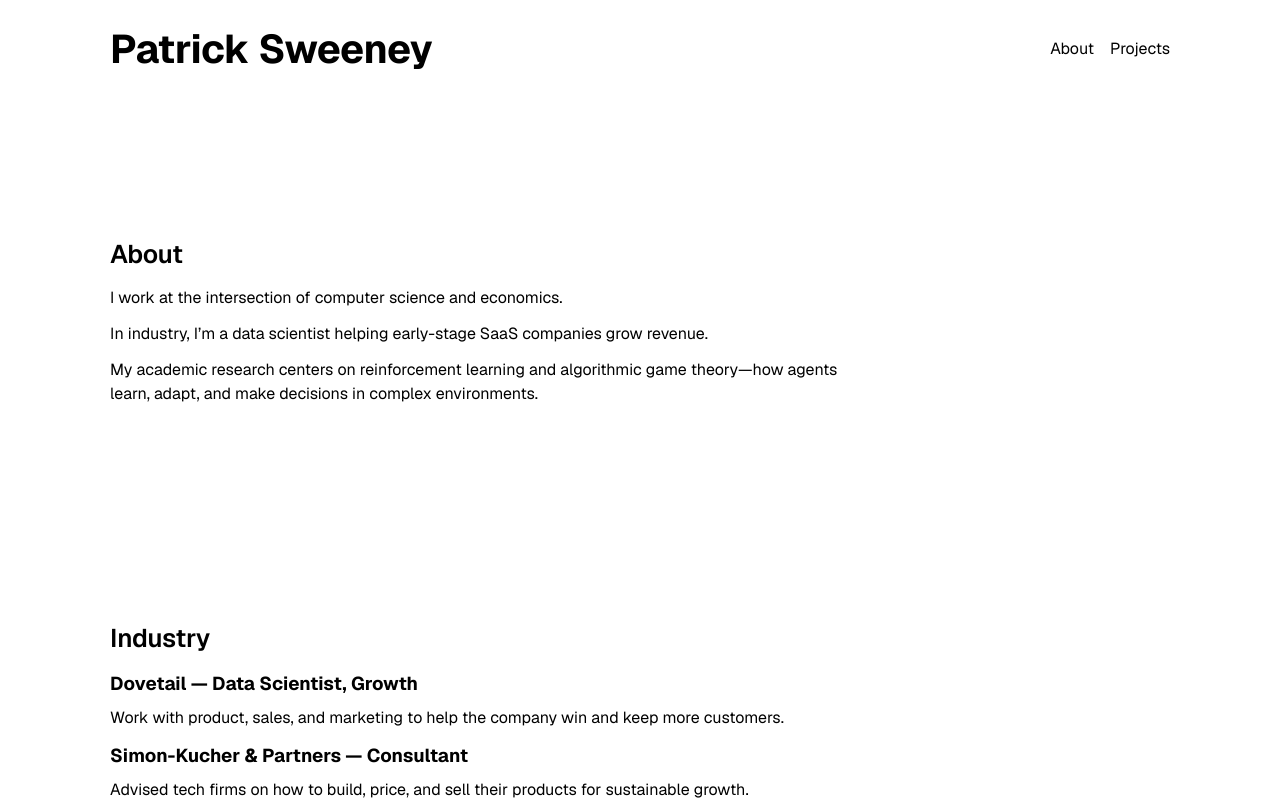
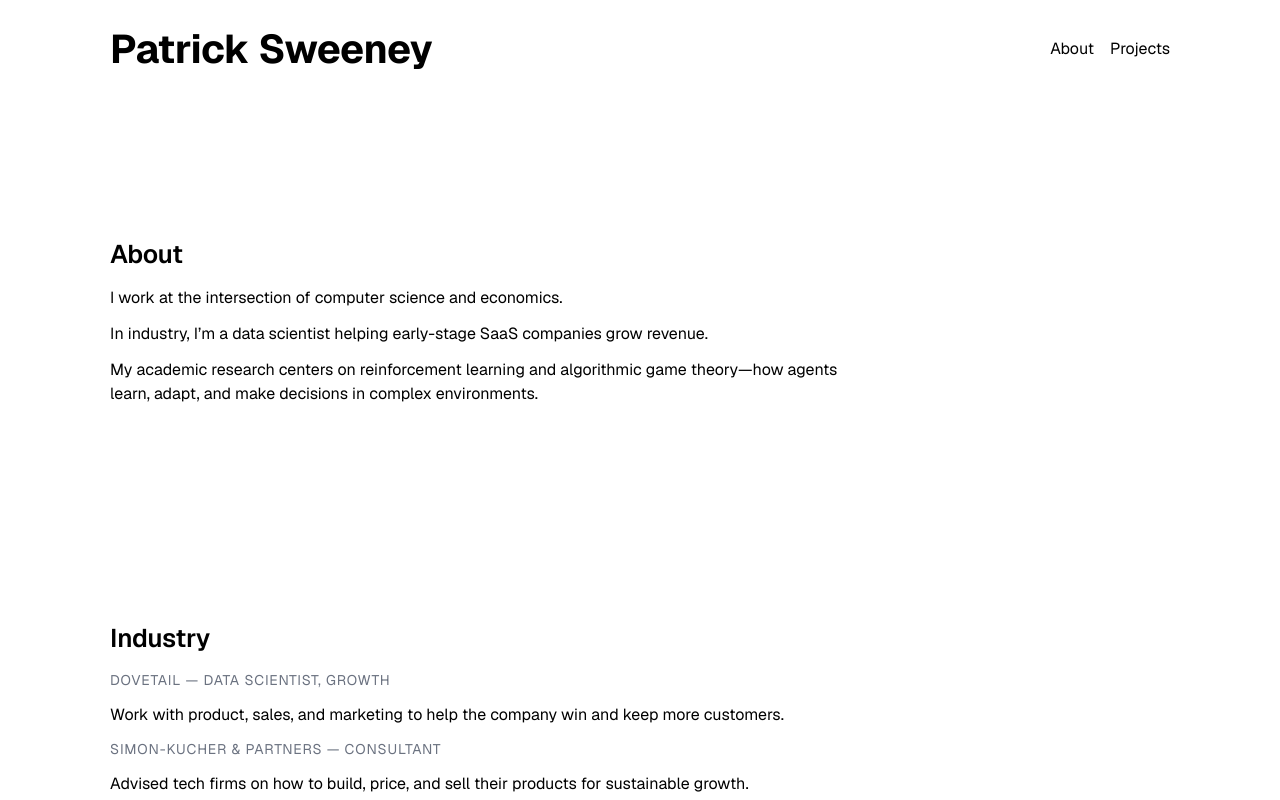
Before and after one commit to patricesweeney/personal-website, a React (Vite) app: page / in a window 1280 px wide. Shown: the top 800 px of the page. Built offline with nearby package versions, Linux system fonts and the light colour scheme.

Commit message:
style: align job titles with meta muted style

```diff
--- a/src/App.tsx
+++ b/src/App.tsx
@@ -42,11 +42,11 @@
                   <h2 className="section-title">Industry</h2>
                   <div className="grid grid-12">
                     <div className="span-12">
-                      <h3>Dovetail — Data Scientist, Growth</h3>
+                      <p className="meta">Dovetail — Data Scientist, Growth</p>
                       <p>
                         Work with product, sales, and marketing to help the company win and keep more customers.
                       </p>
-                      <h3>Simon-Kucher &amp; Partners — Consultant</h3>
+                      <p className="meta">Simon-Kucher &amp; Partners — Consultant</p>
                       <p>
                         Advised tech firms on how to build, price, and sell their products for sustainable growth.
                       </p>
```
